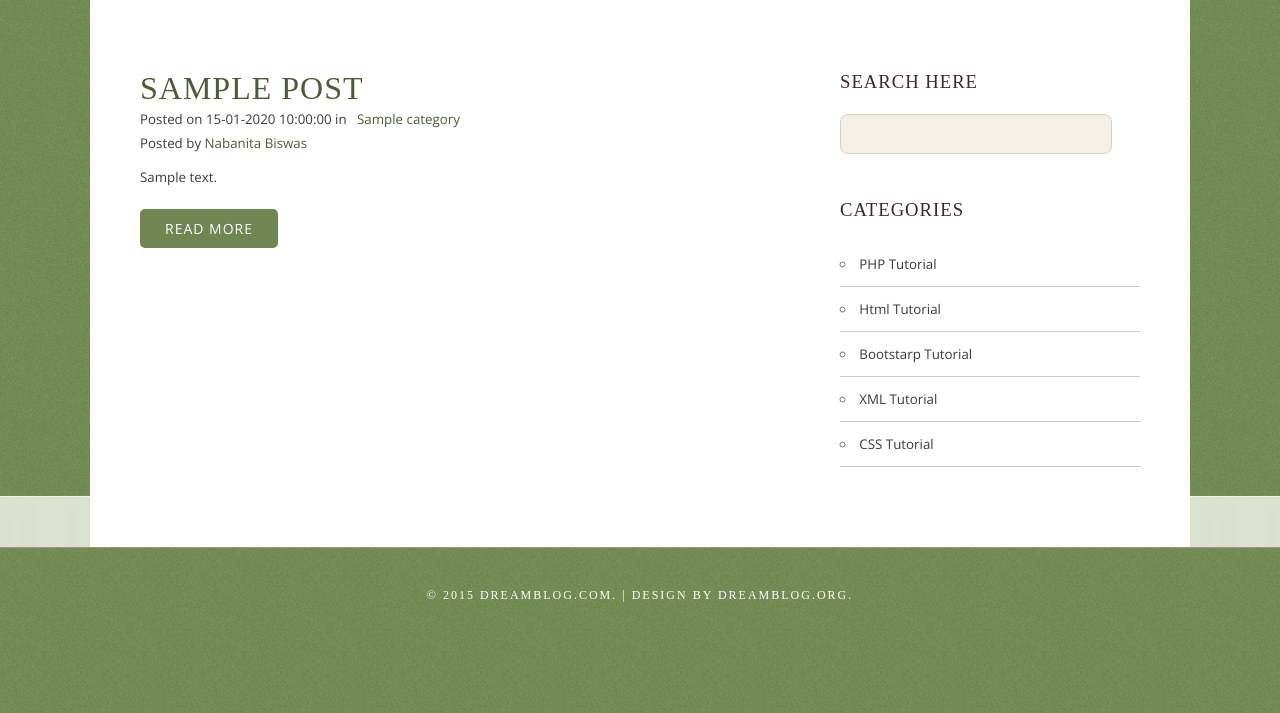
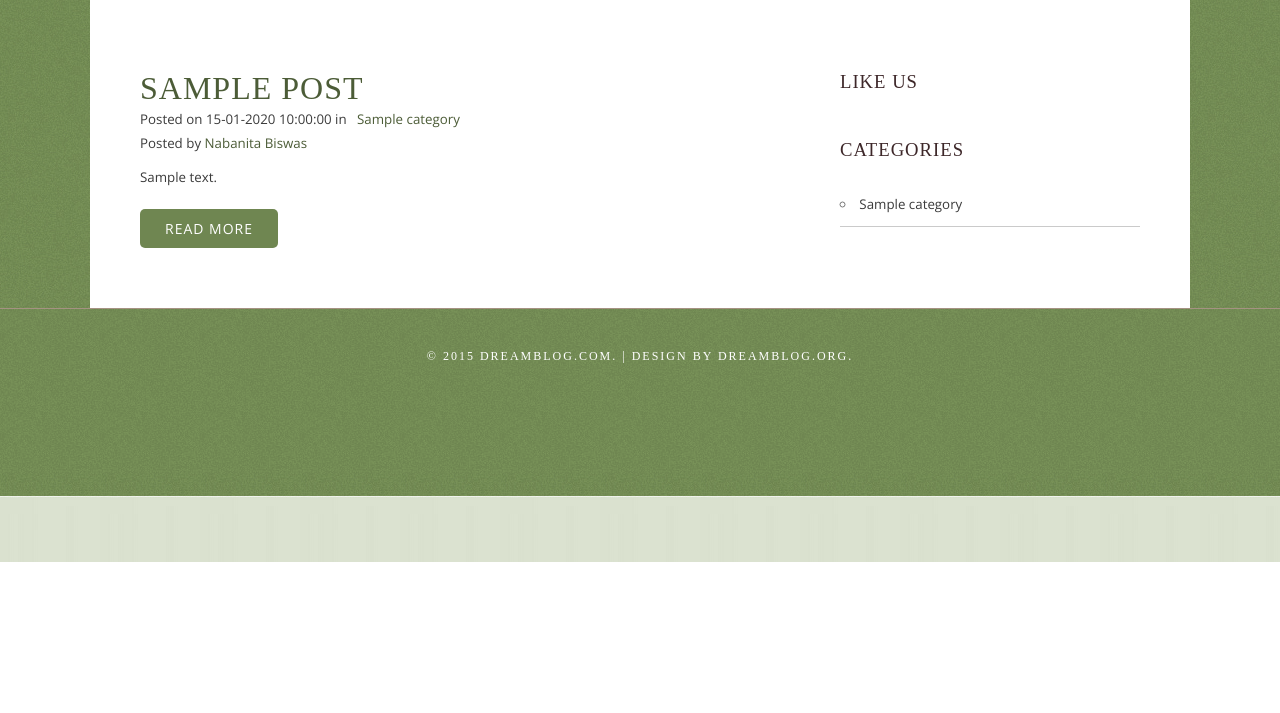
Before and after one commit to NabanitaBiswas/simpleblog, a PHP site: page / in a window 1280 px wide. Shown: the part 238-951 px from the top of the page. After the commit the page ends 800 px from the top, so only its background shows below. Run offline with PHP 8.4, Linux system fonts and the light colour scheme; tables that the repository leaves empty or names only in its code hold one stand-in row (values such as "Sample post"); some libraries are stand-ins or nearby versions; some web fonts are replaced.

Commit message:
fixed the error of category.php

```diff
--- a/sidebar.php
+++ b/sidebar.php
@@ -1,31 +1,41 @@
 <div id="sidebar">
 	<ul>
 			<li>
-				<h2>Search Here</h2>
-				<div id="search" >
-						<form method="get" action="#">
-						<div>
-							<input type="text" name="s" id="search-text" value="" />
-							<input type="submit" id="search-submit" value="" />
-						</div>
-					</form>
-				</div>
+
+				<h2>Like Us</h2>
+
+				<div id="fb-root"></div>
+<script>(function(d, s, id) {
+  var js, fjs = d.getElementsByTagName(s)[0];
+  if (d.getElementById(id)) return;
+  js = d.createElement(s); js.id = id;
+  js.src = "//connect.facebook.net/en_US/sdk.js#xfbml=1&version=v2.4&appId=193869374063299";
+  fjs.parentNode.insertBefore(js, fjs);
+}(document, 'script', 'facebook-jssdk'));</script>
+
+
+<div class="fb-like" data-href="http://php-nabanitacste.c9.io" data-width="180" data-layout="box_count" data-action="like" data-show-faces="true" data-share="true"></div>
+
 				<div style="clear: both;">&nbsp;</div>
 			</li>
 
 		<li>
 			<h2>Categories</h2>
-			<ul>
-				<li><a href="#">PHP Tutorial</a></li>
-				<li><a href="#">Html Tutorial</a></li>
-				<li><a href="#">Bootstarp Tutorial</a></li>
-				<li><a href="#">XML Tutorial</a></li>
-				<li><a href="#">CSS Tutorial</a></li>
+	<ul>
+	<?php
+		foreach( get_categories() as $category) {
 
-			</ul>
-		</li>
+			?>
 
-	</ul>
+				<li>
+				<a href = "category.php?id=<?php echo $category['id']; ?> "> <?php echo $category['name']; ?> </a>
+
+			    </li>
+		<?php
+
+		}
+	?>
+
 </div>  <!-- sidebar div ends here. -->
 </div>  <!-- div pagebg-top ends here. -->
 </div>  <!-- div page ends here. -->
```
Also changed, not shown: category.php (+6 -4 lines).
